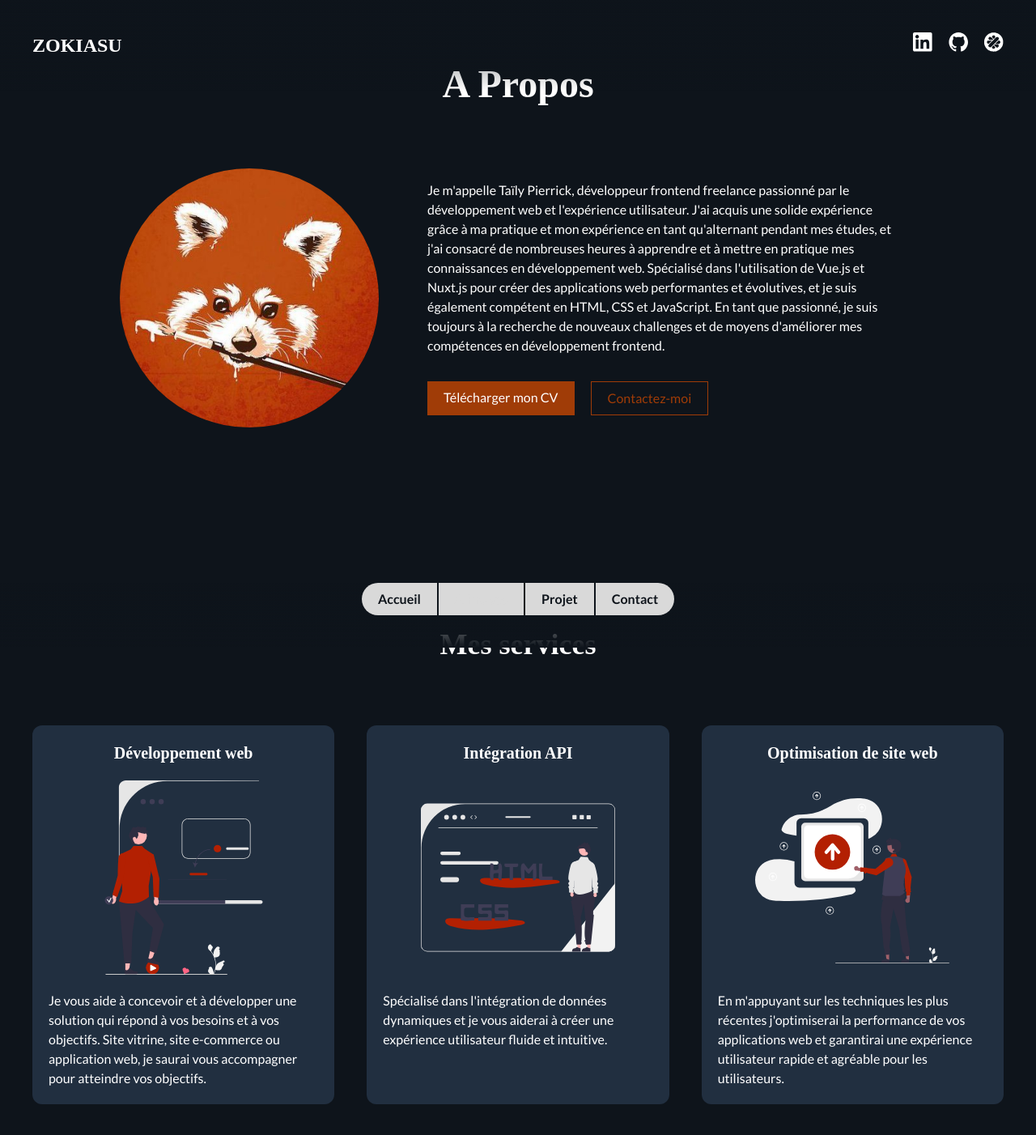
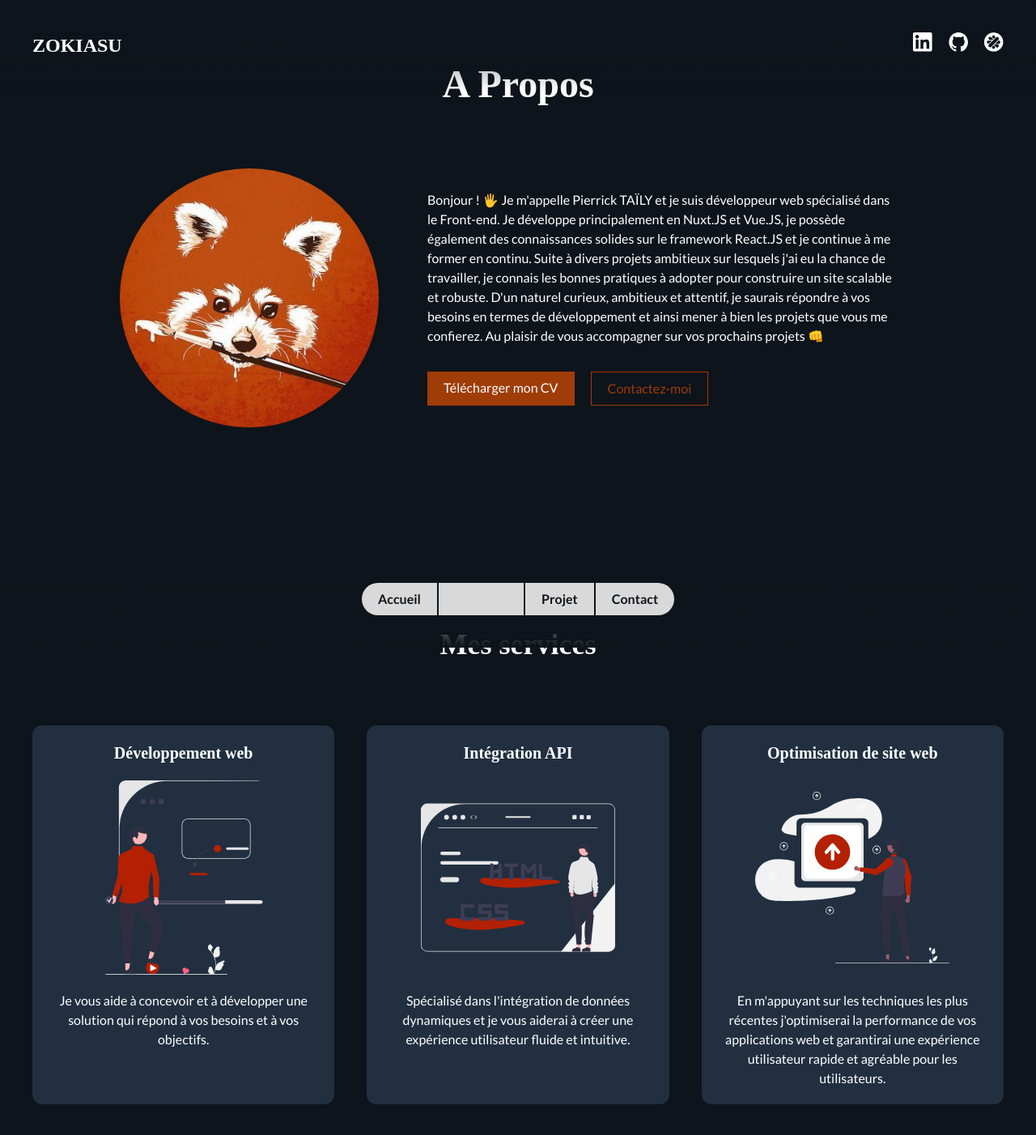
Before and after one commit to pierricktly/Portfolio, a Nuxt app: page /about in a window 1280 px wide. Shown: the top 1402 px of the page at 81% size. Built offline with nearby package versions, Linux system fonts and the light colour scheme.

Commit message:
rework description

```diff
--- a/pages/about.vue
+++ b/pages/about.vue
@@ -11,13 +11,17 @@
         />
         <div class="px-5 space-y-8 h-full">
           <p class="whitespace-pre-line">
-            Je m'appelle Taïly Pierrick, développeur frontend freelance passionné par le développement web et l'expérience utilisateur.
+            Bonjour ! 🖐
 
-            J'ai acquis une solide expérience grâce à ma pratique et mon expérience en tant qu'alternant pendant mes études, et j'ai consacré de nombreuses heures à apprendre et à mettre en pratique mes connaissances en développement web.
+            Je m'appelle Pierrick TAÏLY et je suis développeur web spécialisé dans le Front-end.
 
-            Spécialisé dans l'utilisation de Vue.js et Nuxt.js pour créer des applications web performantes et évolutives, et je suis également compétent en HTML, CSS et JavaScript.
+            Je développe principalement en Nuxt.JS et Vue.JS, je possède également des connaissances solides sur le framework React.JS et je continue à me former en continu.
 
-            En tant que passionné, je suis toujours à la recherche de nouveaux challenges et de moyens d'améliorer mes compétences en développement frontend.
+            Suite à divers projets ambitieux sur lesquels j'ai eu la chance de travailler, je connais les bonnes pratiques à adopter pour construire un site scalable et robuste.
+
+            D'un naturel curieux, ambitieux et attentif, je saurais répondre à vos besoins en termes de développement et ainsi mener à bien les projets que vous me confierez.
+
+            Au plaisir de vous accompagner sur vos prochains projets 👊
           </p>
           <div class="flex flex-col space-y-5 lg:flex-row lg:space-y-0 lg:space-x-5">
             <a
@@ -42,22 +46,21 @@
           <article class="2xl:max-w-md space-y-5 p-5 2xl:-translate-y-10 rounded-xl bg-[#212F40]">
             <p class="text-center text-lg lg:text-xl bookman font-semibold">Développement web</p>
             <icon-webdesign class="mx-auto w-32 h-32 lg:w-60 lg:h-60"/>
-            <p class="whitespace-pre-line text-sm leading-loose lg:text-base">
+            <p class="whitespace-pre-line text-sm leading-loose lg:text-base lg:text-center">
               Je vous aide à concevoir et à développer une solution qui répond à vos besoins et à vos objectifs.
-              Site vitrine, site e-commerce ou application web, je saurai vous accompagner pour atteindre vos objectifs.
             </p>
           </article>
           <article class="2xl:max-w-md space-y-5 p-5 2xl:-translate-y-10 rounded-xl bg-[#212F40]">
             <p class="text-center text-lg lg:text-xl bookman font-semibold">Intégration API</p>
             <icon-dev class="mx-auto w-32 h-32 lg:w-60 lg:h-60"/>
-            <p class="whitespace-pre-line text-sm leading-loose lg:text-base">
+            <p class="whitespace-pre-line text-sm leading-loose lg:text-base lg:text-center">
               Spécialisé dans l'intégration de données dynamiques et je vous aiderai à créer une expérience utilisateur fluide et intuitive.
             </p>
           </article>
           <article class="2xl:max-w-md space-y-5 p-5 2xl:-translate-y-10 rounded-xl bg-[#212F40]">
             <p class="text-center text-lg lg:text-xl bookman font-semibold">Optimisation de site web</p>
             <icon-maintenance class="mx-auto w-32 h-32 lg:w-60 lg:h-60"/>
-            <p class="whitespace-pre-line text-sm leading-loose lg:text-base">
+            <p class="whitespace-pre-line text-sm leading-loose lg:text-base lg:text-center">
               En m'appuyant sur les techniques les plus récentes j'optimiserai la performance de vos applications web et garantirai une expérience utilisateur rapide et agréable pour les utilisateurs.
             </p>
           </article>
```
